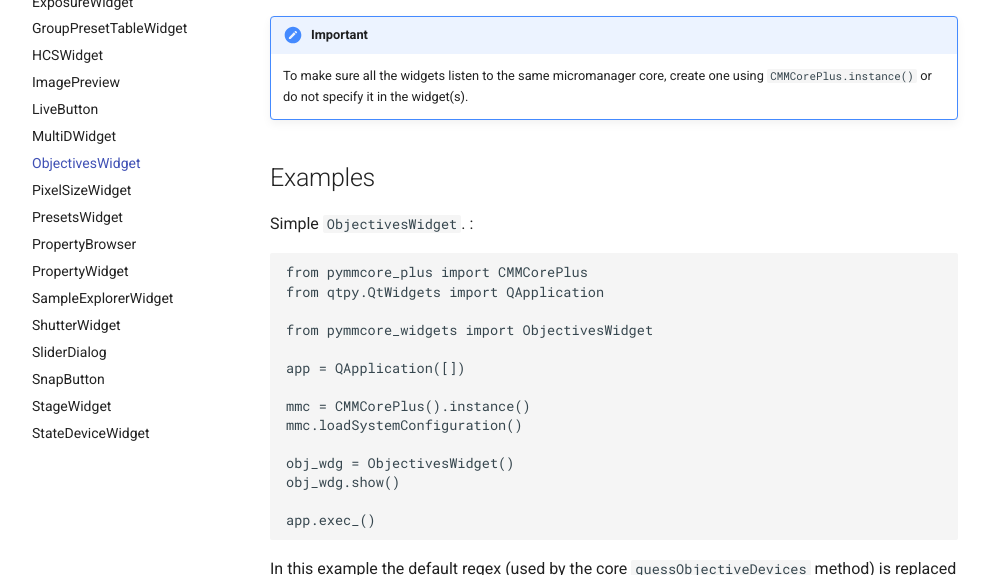
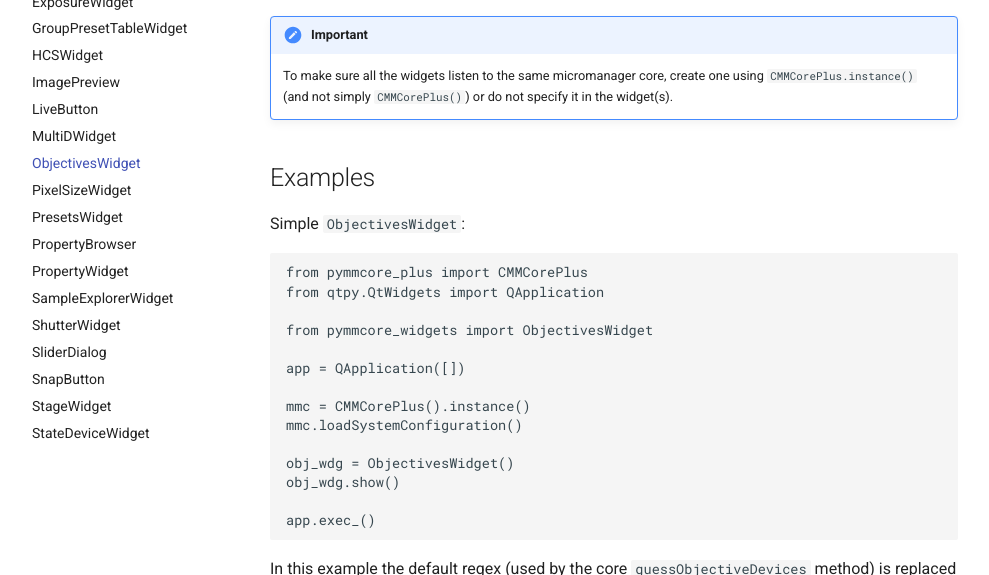
Before and after one commit to pymmcore-plus/pymmcore-widgets, an MkDocs documentation site: the page built from docs/widgets/ObjectivesWidget.md, in a window 1280 px wide and 900 px high, cut to the strip 325-900 px from the top of the window. Shown: the whole strip, without its empty margins (26-1015 px from the left). Built offline with MkDocs 1.6.1 and Material for MkDocs 9.7.7, drawn with Linux system fonts in a browser that asks for light colours; comment, search, counter and statistics services are not loaded.

Commit message:
fix: update '!!! Important'

````diff
--- a/docs/widgets/ObjectivesWidget.md
+++ b/docs/widgets/ObjectivesWidget.md
@@ -6,11 +6,12 @@
 
 !!! Important
     To make sure all the widgets listen to the same micromanager core, create
-    one using `CMMCorePlus.instance()` or do not specify it in the widget(s).
+    one using `CMMCorePlus.instance()` (and not simply `CMMCorePlus()`)
+    or do not specify it in the widget(s).
 
 ## Examples
 
-Simple `ObjectivesWidget`. :
+Simple `ObjectivesWidget`:
 ```sh
 from pymmcore_plus import CMMCorePlus
 from qtpy.QtWidgets import QApplication
````
Also changed, not shown: docs/widgets/ChannelWidget.md (+2 -1 lines), docs/widgets/ConfigurationWidget.md (+2 -1 lines), docs/widgets/DeviceWidget.md (+2 -1 lines), docs/widgets/StateDeviceWidget.md (+2 -1 lines).
